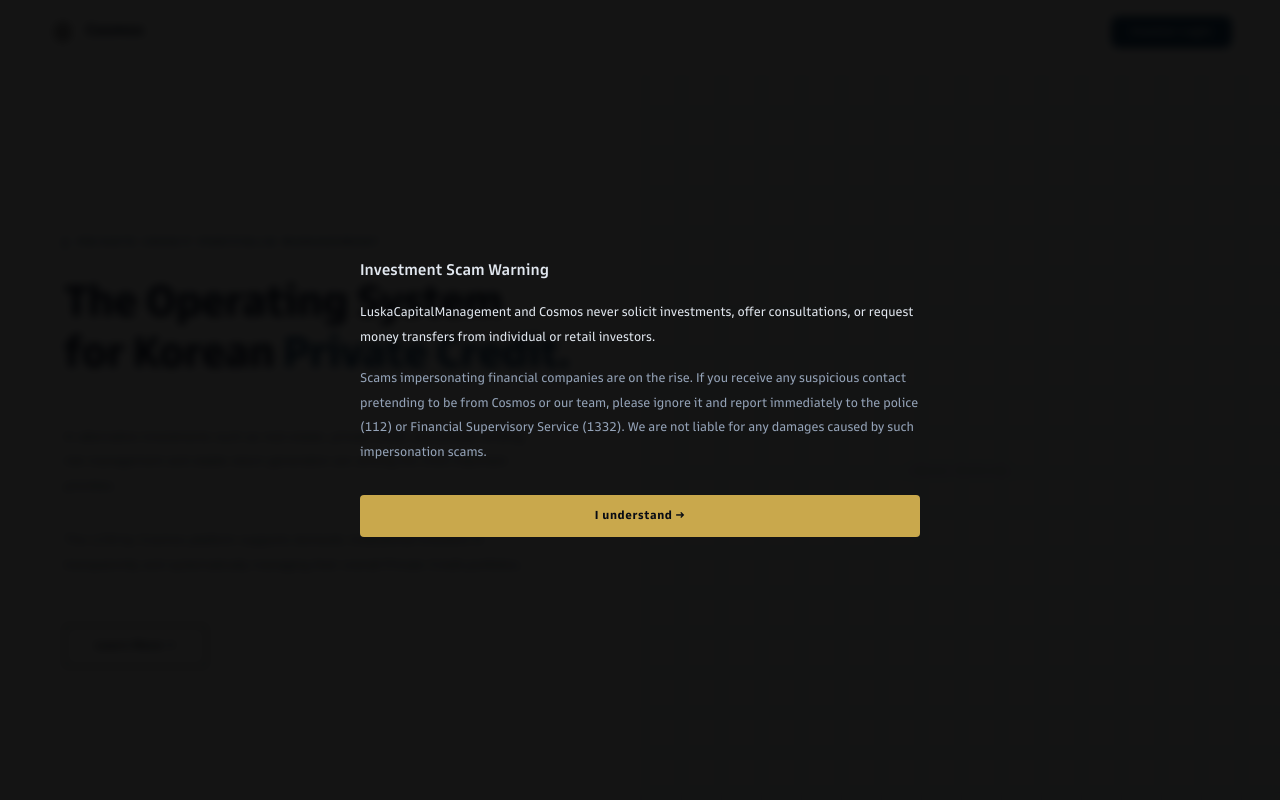
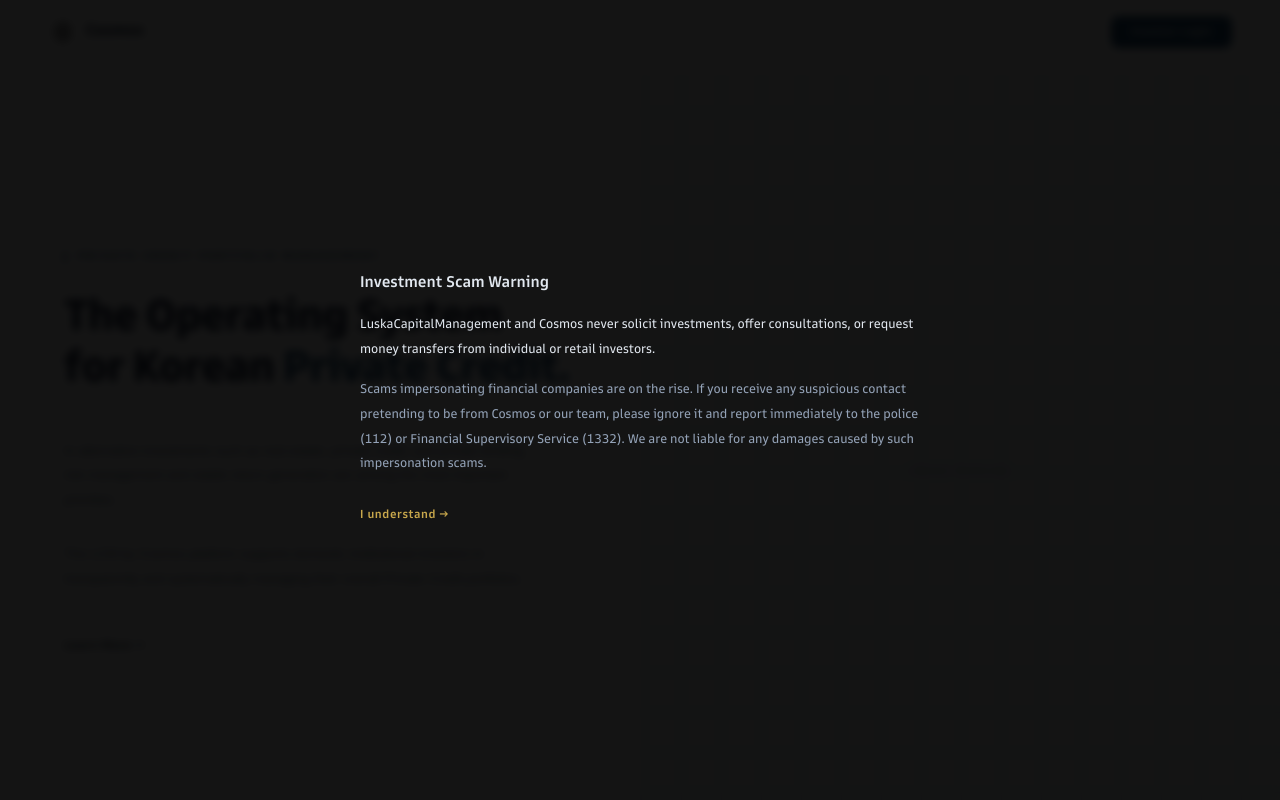
Before and after one commit to studio1228kr-max/project-cosmos, a React (Create React App) app in the folder frontend/: page / in a window 1280 px wide. Shown: the top 800 px of the page. Built offline with nearby package versions, Linux system fonts and the light colour scheme; a web font is replaced by a local one.

Commit message:
fix: Landing 팝업 버튼 텍스트-only (I understand 골드텍스트 / Learn More 보더제거)

```diff
--- a/frontend/src/pages/Landing.tsx
+++ b/frontend/src/pages/Landing.tsx
@@ -116,13 +116,10 @@
           </p>
           <div style={{ display: "flex", gap: 12, alignItems: "center" }}>
             <button onClick={() => setModalOpen(true)} style={{
-              padding: "13px 30px", fontSize: 12, letterSpacing: "0.05em",
-              background: "transparent", color: "#1A2A3A",
-              border: "1px solid #1A2A3A", borderRadius: 2,
+              padding: 0, fontSize: 12, letterSpacing: "0.05em",
+              background: "transparent", color: "#1A2A3A", border: "none",
               cursor: "pointer", fontFamily: "'Goldman Sans', sans-serif", fontWeight: 500,
-            }}
-              onMouseEnter={e => { e.currentTarget.style.background = "#1A2A3A"; e.currentTarget.style.color = "#fff"; }}
-              onMouseLeave={e => { e.currentTarget.style.background = "transparent"; e.currentTarget.style.color = "#1A2A3A"; }}>
+            }}>
               Learn More →
             </button>
           </div>
@@ -365,9 +362,9 @@
               We are not liable for any damages caused by such impersonation scams.
             </p>
             <button onClick={() => setScamAlert(false)} style={{
-              width: "100%", padding: "14px", fontSize: 12, letterSpacing: "0.05em",
-              background: "#C9A84C", color: "#080C14", border: "none", borderRadius: 4,
-              cursor: "pointer", fontFamily: "inherit", fontWeight: 600,
+              padding: 0, fontSize: 12, letterSpacing: "0.05em",
+              background: "transparent", color: "#C9A84C", border: "none",
+              cursor: "pointer", fontFamily: "inherit", fontWeight: 500,
             }}>
               I understand →
             </button>
```
